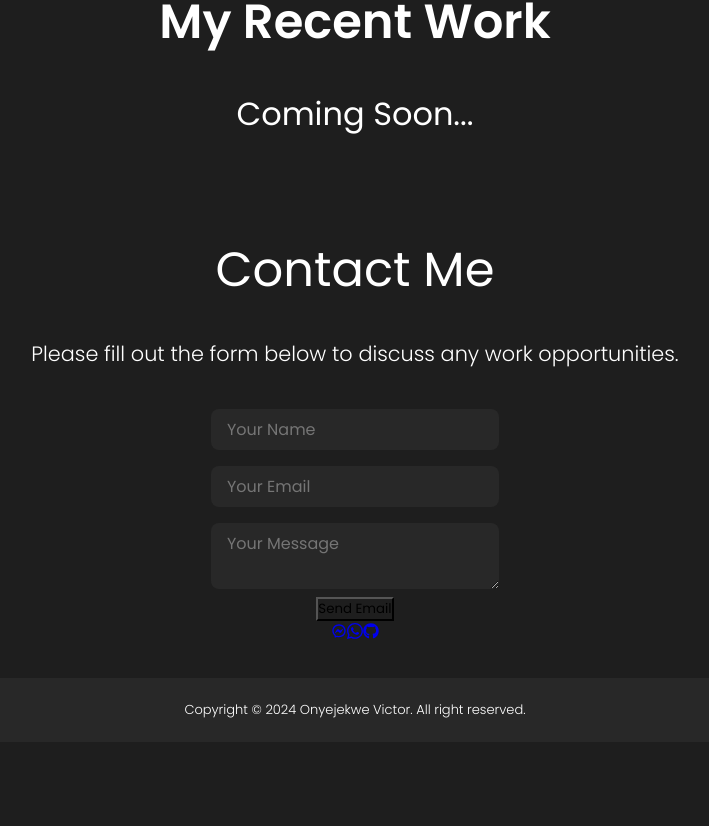
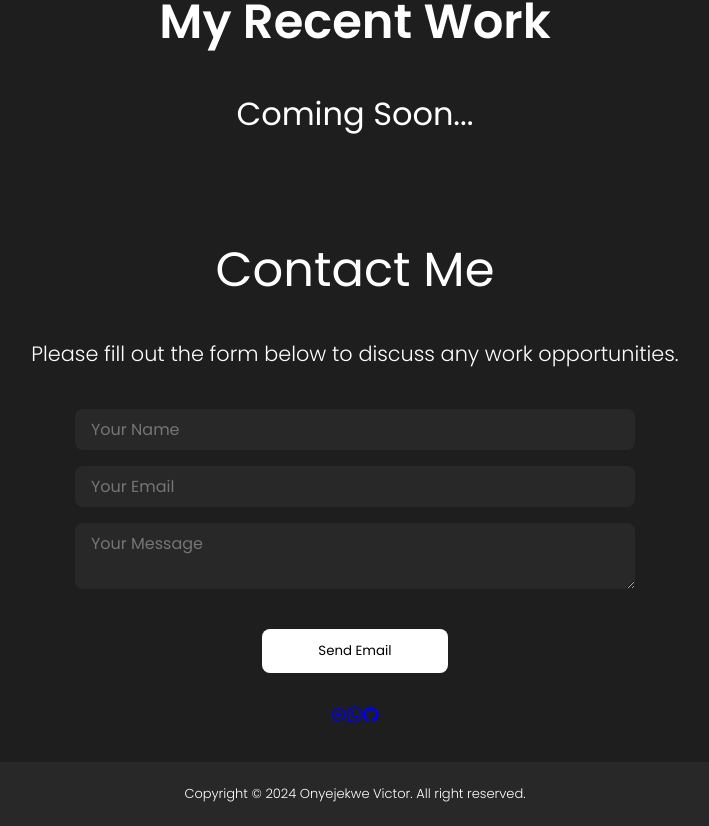
Before and after one commit to ovanda/Web-Portfolio, a React (Create React App) app: page / in a window 1280 px wide. Shown: the part 1450-2276 px from the top of the page, without its empty margins (285-994 px from the left). Before the commit the page ends 2192 px from the top, so only its background shows below. Built offline with nearby package versions, Linux system fonts and the light colour scheme.

Commit message:
Working on contacts getting there

```diff
--- a/src/components/Contact/contact.css
+++ b/src/components/Contact/contact.css
@@ -35,7 +35,7 @@
 .name, .email, .msg {
     font-size: medium;
     width: 100%;
-    max-width: 18rem;
+    max-width: 35rem;
     margin: 0.5rem;
     padding: 0.5rem 1rem;
     color: white;
@@ -43,3 +43,11 @@
     border-radius: 0.5rem;
     background: rgb(40, 40, 40);
 }
+
+.submitBtn {
+    background: white;
+    border: none;
+    margin: 2rem;
+    border-radius: 0.5rem;
+    padding: 0.75rem 3.5rem;
+}
```
